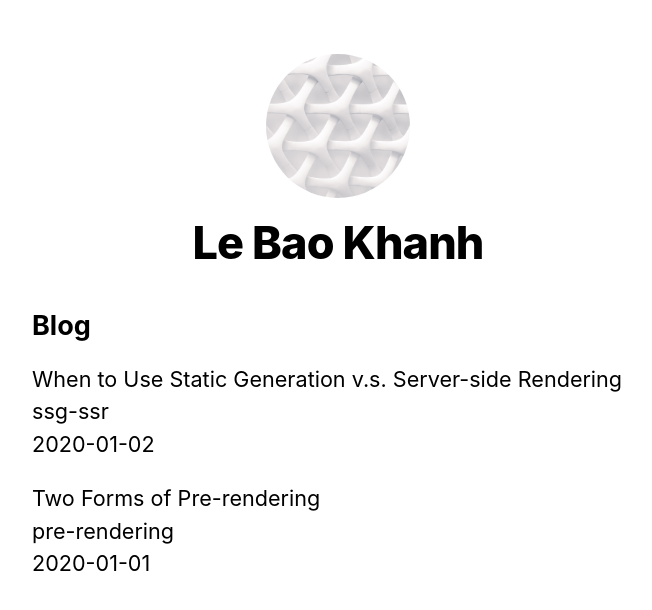
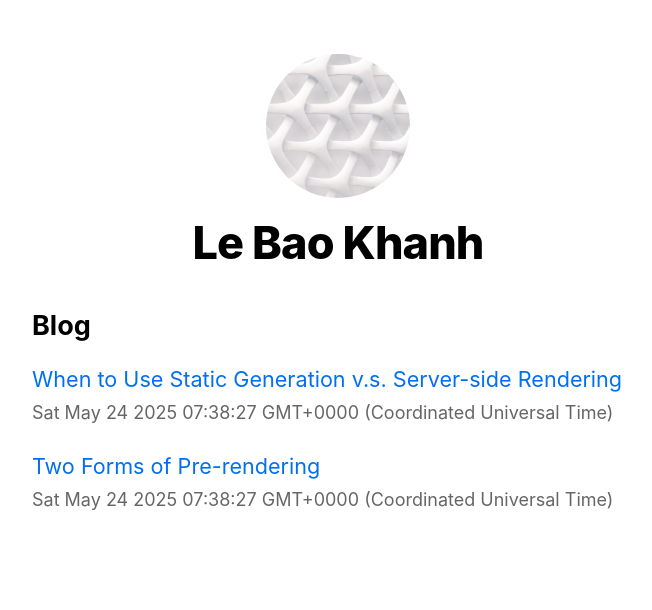
Before and after one commit to KhanhBaoLe/PagesRouter, a Next.js app: page / in a window 1280 px wide. Shown: the top 610 px of the page, without its empty margins (302-954 px from the left). Built offline with nearby package versions, Linux system fonts and the light colour scheme.

Commit message:
Chapter 35: Polishing the Index Page

```diff
--- a/pages/index.js
+++ b/pages/index.js
@@ -1,3 +1,4 @@
+import Link from 'next/link';
 import Layout from '../components/layout';
 import { getSortedPostsData } from '../lib/posts';
 import utilStyles from '../styles/utils.module.css';
@@ -20,11 +21,11 @@
         <ul className={utilStyles.list}>
           {allPostsData.map(({ id, date, title }) => (
             <li className={utilStyles.listItem} key={id}>
-              {title}
+              <Link href={`/posts/${id}`}>{title}</Link>
               <br />
-              {id}
-              <br />
-              {date}
+              <small className={utilStyles.lightText}>
+                <Date dateString={date} />
+              </small>
             </li>
           ))}
         </ul>
```
